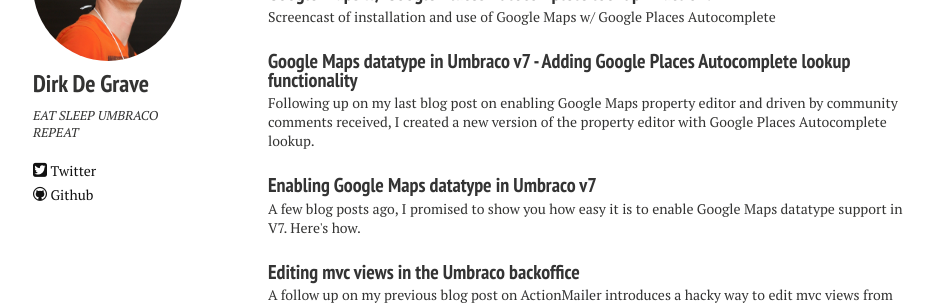
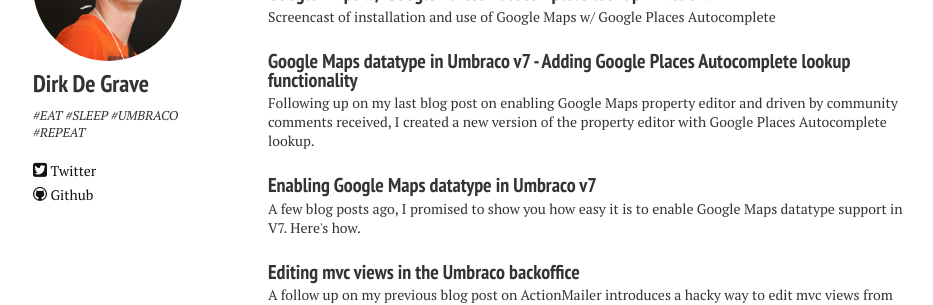
Before and after one commit to netaddicts/netaddicts.github.io, a Jekyll site: the page built from index.md, in a window 1280 px wide. Shown: the part 157-462 px from the top of the page, without its empty margins (52-985 px from the left). Built offline with Jekyll 4.4.1, drawn with Linux system fonts in a browser that asks for light colours; nearby versions of some CDN libraries; comment, search, counter and statistics services are not loaded.

Commit message:
Minor update to bio

```diff
--- a/_config.yml
+++ b/_config.yml
@@ -8,7 +8,7 @@ url:              http://www.netaddicts.be
 owner:
   name:           Dirk De Grave
   avatar:         me.jpg
-  bio:            "EAT SLEEP UMBRACO REPEAT"
+  bio:            "#EAT #SLEEP #UMBRACO #REPEAT"
   email:          dirk@netaddicts.be
   # Social networking links are used in author-bio sidebar. Update and remove as you like.
   twitter:        netaddicts
```
